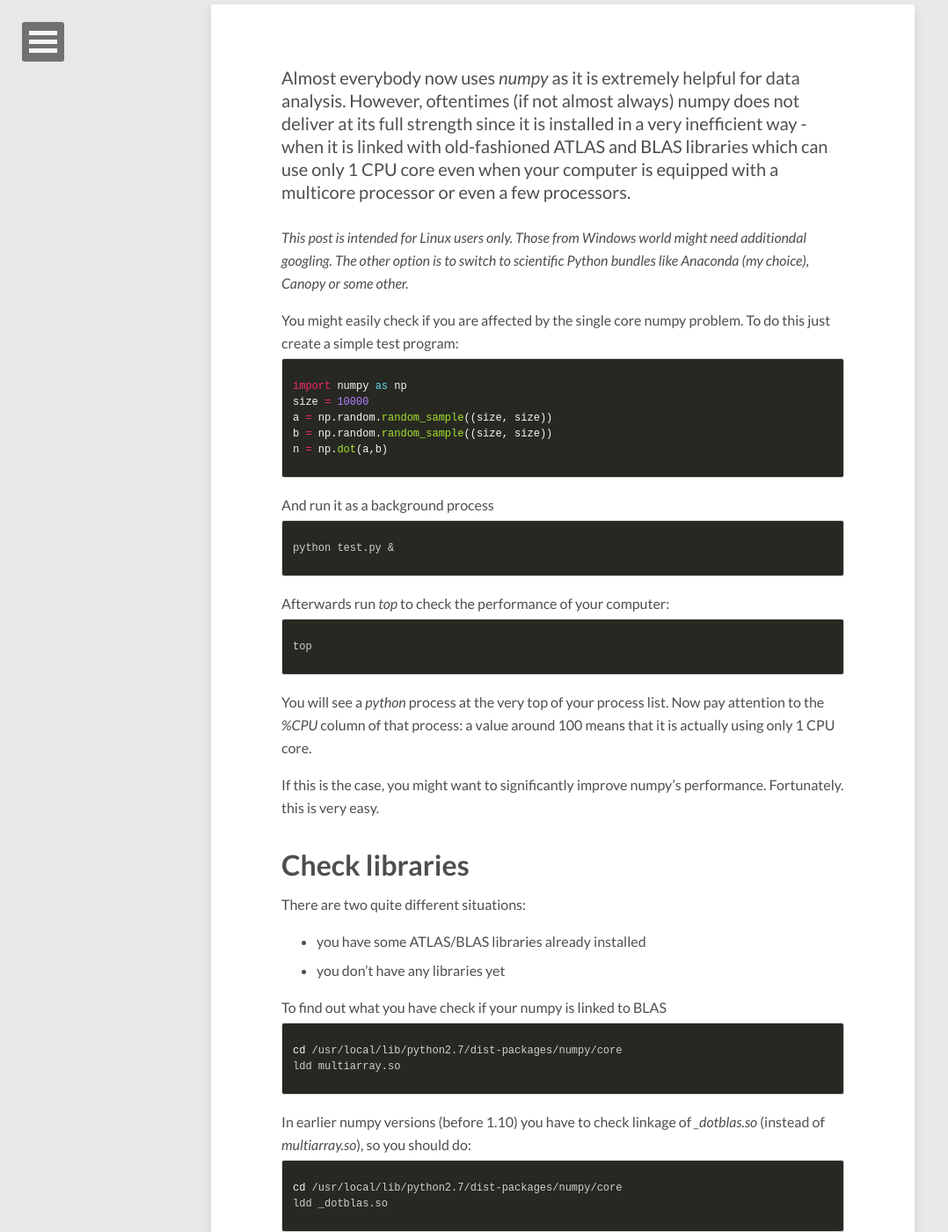
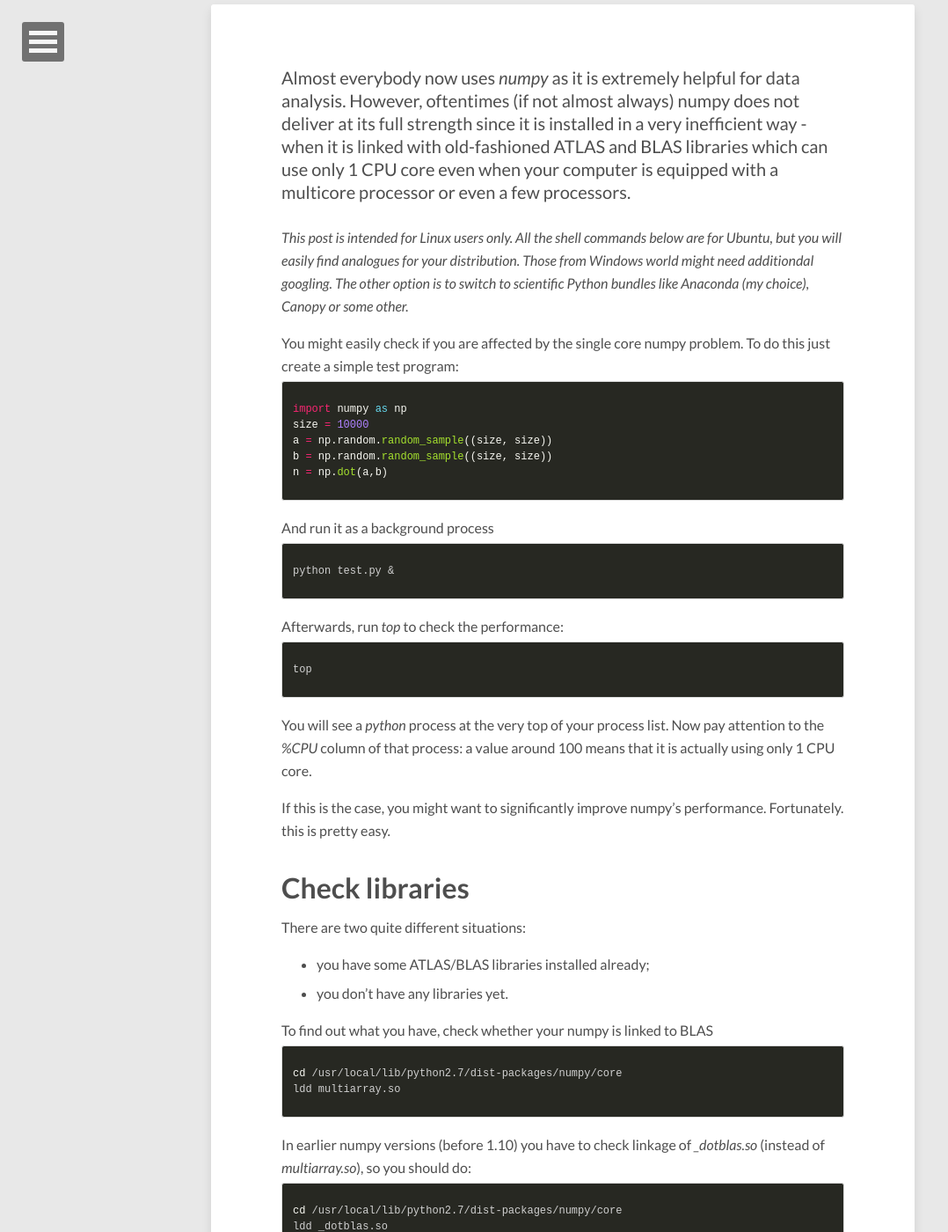
Before and after one commit to roman-kh/roman-kh.github.com, a Jekyll site: the page built from _posts/2015-12-19-numpy-multicore.md, in a window 1280 px wide and 1400 px high, scrolled down 445 px. Shown: the whole window at 88% size, without its empty margins (0-1078 px from the left). Built offline with Jekyll 4.4.1, drawn with Linux system fonts in a browser that asks for light colours; nearby versions of some CDN libraries; some of the changed text lies outside the part shown.

Commit message:
new post: multicore numpy

```diff
--- a/_posts/2015-12-19-numpy-multicore.md
+++ b/_posts/2015-12-19-numpy-multicore.md
@@ -13,7 +13,8 @@ However, oftentimes (if not almost always) numpy does not deliver at its full st
 when it is linked with old-fashioned ATLAS and BLAS libraries which can use only 1 CPU core even when your computer is equipped with a
 multicore processor or even a few processors.
 
-*This post is intended for Linux users only. Those from Windows world might need additiondal googling.
+*This post is intended for Linux users only. All the shell commands below are for Ubuntu, but you will easily find analogues for your distribution.
+Those from Windows world might need additiondal googling.
 The other option is to switch to scientific Python bundles like Anaconda (my choice), Canopy or some other.*
 
 You might easily check if you are affected by the single core numpy problem. To do this just create a simple test program:
@@ -30,22 +31,22 @@ And run it as a background process
 python test.py &
 {% endhighlight %}
 
-Afterwards run *top* to check the performance of your computer:
+Afterwards, run *top* to check the performance:
 {% highlight sh %}
 top
 {% endhighlight %}
 You will see a *python* process at the very top of your process list.
 Now pay attention to the *%CPU* column of that process: a value around 100 means that it is actually using only 1 CPU core.
 
-If this is the case, you might want to significantly improve numpy's performance. Fortunately. this is very easy.
+If this is the case, you might want to significantly improve numpy's performance. Fortunately. this is pretty easy.
 
 # Check libraries
 There are two quite different situations:
 
-- you have some ATLAS/BLAS libraries already installed
-- you don't have any libraries yet
+- you have some ATLAS/BLAS libraries installed already;
+- you don't have any libraries yet.
 
-To find out what you have check if your numpy is linked to BLAS
+To find out what you have, check whether your numpy is linked to BLAS
 {% highlight sh %}
 cd /usr/local/lib/python2.7/dist-packages/numpy/core
 ldd multiarray.so
@@ -112,7 +113,7 @@ Now run the test again and make sure that all CPU cores are now being used.
 This is all you have to do. Now enjoy the full speed numpy.
 
 # Build the *right* numpy
-Those who did not have any BLAS libraries have to reinstall numpy.
+Those who did not have any BLAS libraries are left with nothing to do but reinstall numpy.
 
 First of all, get rid of the wrong numpy you already have.
 {% highlight sh %}
```
